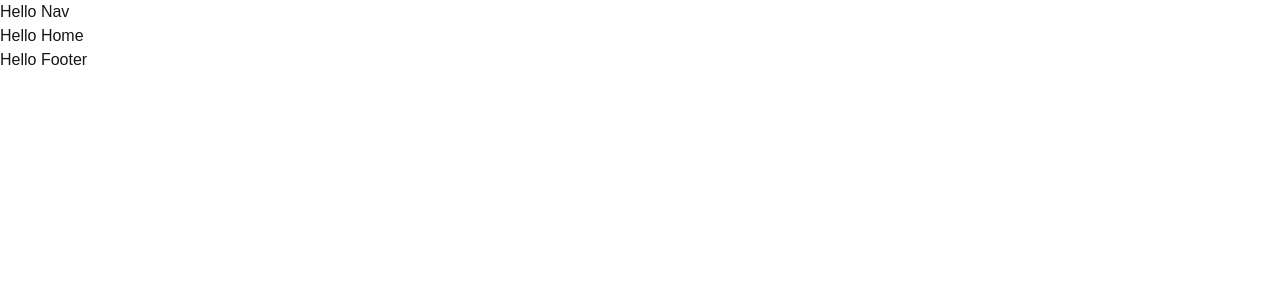
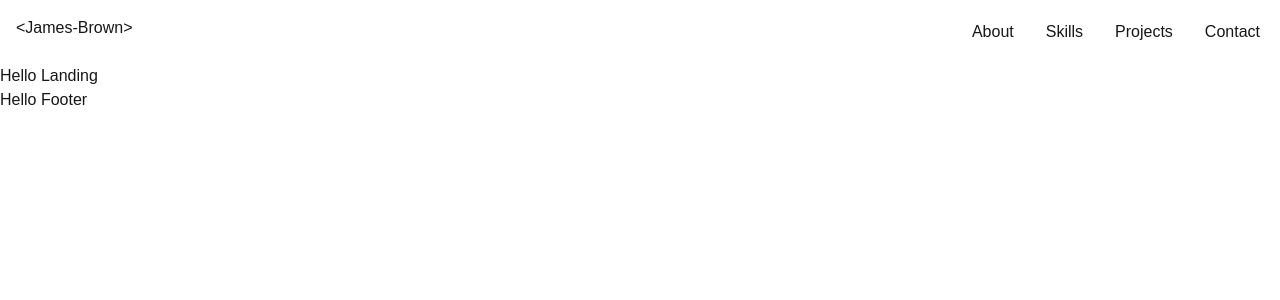
Before and after one commit to James-Frown/James-Frown.com, a Next.js app: page / in a window 1280 px wide. Shown: the top 300 px of the page. Built offline with nearby package versions, Linux system fonts and the light colour scheme.

Commit message:
feat(nav): add basic navigation

```diff
--- a/src/app/about/page.tsx
+++ b/src/app/about/page.tsx
@@ -2,7 +2,7 @@ export default function ABOUT() {
     return (
       <div className="">
         <main className="">
-          <>Hello Home</>
+          <>Hello About</>
         </main>
       </div>
     );
--- a/src/app/layout.tsx
+++ b/src/app/layout.tsx
@@ -1,6 +1,9 @@
 import type { Metadata } from "next";
 import { Geist, Geist_Mono } from "next/font/google";
 import "./globals.css";
+
+// Importing the components
+import Nav from "@/components/navigation/page";
 
 const geistSans = Geist({
   variable: "--font-geist-sans",
@@ -57,7 +60,7 @@ export default function RootLayout({
       <body
         className={`${geistSans.variable} ${geistMono.variable} antialiased`}
       >
-        <div>Hello Nav</div>
+        <Nav />
         {children}
         <footer>Hello Footer</footer>
       </body>
--- a/src/app/page.tsx
+++ b/src/app/page.tsx
@@ -2,7 +2,7 @@ export default function HOME() {
   return (
     <div className="">
       <main className="">
-        <>Hello Home</>
+        <>Hello Landing</>
       </main>
     </div>
   );
--- a/src/components/navigation/desktop_nav.tsx
+++ b/src/components/navigation/desktop_nav.tsx
@@ -0,0 +1,47 @@
+"use client";
+
+import Link from "next/link";
+
+const DesktopNav = () => {
+  return (
+    <>
+      <nav className="flex flex-row justify-between p-4">
+        <div>
+          <Link href="/" className="">
+            {"<James-Brown>"}
+          </Link>
+        </div>
+        <ul className="flex flex-row justify-between gap-6 items-center h-8 text-md">
+          <li>
+            <Link href="/about" className="p-1 hover:text-lg hover:border-b-2">
+              About
+            </Link>
+          </li>
+          <li>
+            <Link href="/skills" className="p-1 hover:text-lg hover:border-b-2">
+              Skills
+            </Link>
+          </li>
+          <li>
+            <Link
+              href="/projects"
+              className="p-1 hover:text-lg hover:border-b-2"
+            >
+              Projects
+            </Link>
+          </li>
+          <li>
+            <Link
+              href="/contact"
+              className="p-1 hover:text-lg hover:border-b-2"
+            >
+              Contact
+            </Link>
+          </li>
+        </ul>
+      </nav>
+    </>
+  );
+};
+
+export default DesktopNav;
--- a/src/components/navigation/mobile_nav.tsx
+++ b/src/components/navigation/mobile_nav.tsx
@@ -0,0 +1,95 @@
+"use client";
+
+import Link from "next/link";
+import { useState } from "react";
+import { GiHamburgerMenu } from "react-icons/gi";
+import { GrClose } from "react-icons/gr";
+
+const MobileNav = () => {
+  const icon1 = <GiHamburgerMenu size={30} color="white" />;
+  const icon2 = <GrClose size={30} stroke="white" fill="white" />;
+
+  const [Icon, setIcon] = useState(icon1);
+  const [isOpen, setIsOpen] = useState(false);
+
+  const eventHandler = () => {
+    setIsOpen(!isOpen);
+    setIcon(isOpen ? icon1 : icon2);
+  };
+
+  const menu = () => {
+    if (!isOpen) return null;
+
+    return (
+      <ul className="flex flex-col justify-between gap-4 items-center p-4 h-auto text-md">
+        <li>
+          <Link
+            onClick={() => {
+              setIsOpen(false);
+              setIcon(icon1);
+            }}
+            href="/about"
+            className="p-2"
+          >
+            About
+          </Link>
+        </li>
+        <li>
+          <Link
+            onClick={() => {
+              setIsOpen(false);
+              setIcon(icon1);
+            }}
+            href="/skills"
+            className="p-2"
+          >
+            Skills
+          </Link>
+        </li>
+        <li>
+          <Link
+            onClick={() => {
+              setIsOpen(false);
+              setIcon(icon1);
+            }}
+            href="/projects"
+            className="p-2"
+          >
+            Projects
+          </Link>
+        </li>
+        <li>
+          <Link
+            onClick={() => {
+              setIsOpen(false);
+              setIcon(icon1);
+            }}
+            href="/contact"
+            className="p-2"
+          >
+            Contact
+          </Link>
+        </li>
+      </ul>
+    );
+  };
+
+  return (
+    <>
+      <header>
+        <nav className="flex justify-between items-center p-4 text-md">
+          <Link href="/" className="">
+            {"<James-Brown>"}
+          </Link>
+
+          <button type="button" onClick={eventHandler} className="block">
+            <div className="">{Icon}</div>
+          </button>
+        </nav>
+        {menu()}
+      </header>
+    </>
+  );
+};
+
+export default MobileNav;
--- a/src/components/navigation/page.tsx
+++ b/src/components/navigation/page.tsx
@@ -1,72 +1,20 @@
-// importing jsx tools
-import { Link } from "react-router-dom";
-import { useState } from 'react';
-
-// importing icons
-import { GiHamburgerMenu } from 'react-icons/gi'
-import { GrClose } from 'react-icons/gr'
+"use client";
 
 // importing nav elements
-import desktopNav from './desktop_nav';
-import mobileNav from './mobile_nav';
-
-// importing styling
-import './nav.css';
+import DesktopNav from "./desktop_nav";
+import MobileNav from "./mobile_nav";
 
 const Nav = () => {
-
-    const icon1 = <GiHamburgerMenu size={30} color='white' />;
-    const icon2 = <GrClose size={30} stroke='white' fill='white' />;
-
-    const [Nav, setNav] = useState(desktopNav);
-    const [Menu, setMenu] = useState(null);
-    const [Icon, setIcon] = useState(icon1);
-    const [Count, setCount] = useState(1);
-
-    const eventHandler = () => {
-        var holder = Count;
-        var test = holder % 2;
-
-        if (test !== 0) {
-            console.log("Open")
-            holder++;
-            setCount(holder);
-            setIcon(icon2);
-            setNav(DesktopNav);
-            setMenu(MobileNav);
-        }
-
-        if (test == 0) {
-            console.log("Hidden")
-            holder++;
-            setCount(holder);
-            setIcon(icon1);
-            setNav(DesktopNav);
-            setMenu(null);
-        }
-
-    }
-
-    return (
-        <>
-            <header>
-                <nav className="Nav__Container">
-                    <a className="Nav__Logo">
-                        <Link exact to="/" className="Nav__Logo">
-                            {"<James-Brown>"}
-                        </Link>
-                    </a>
-                    {Nav}
-                    <button onClick={eventHandler} className="btn">
-                        <div className="btn_wrapper">
-                            {Icon}
-                        </div>
-                    </button>
-                </nav>
-                {Menu}
-            </header>
-        </>
-    );
+  return (
+    <>
+      <div className="hidden md:block">
+        <DesktopNav />
+      </div>
+      <div className="block md:hidden">
+        <MobileNav />
+      </div>
+    </>
+  );
 };
 
 export default Nav;
```
Also changed, not shown: package.json (+7 -5 lines), 1 other file (tests, documents, lock files or other folders).
